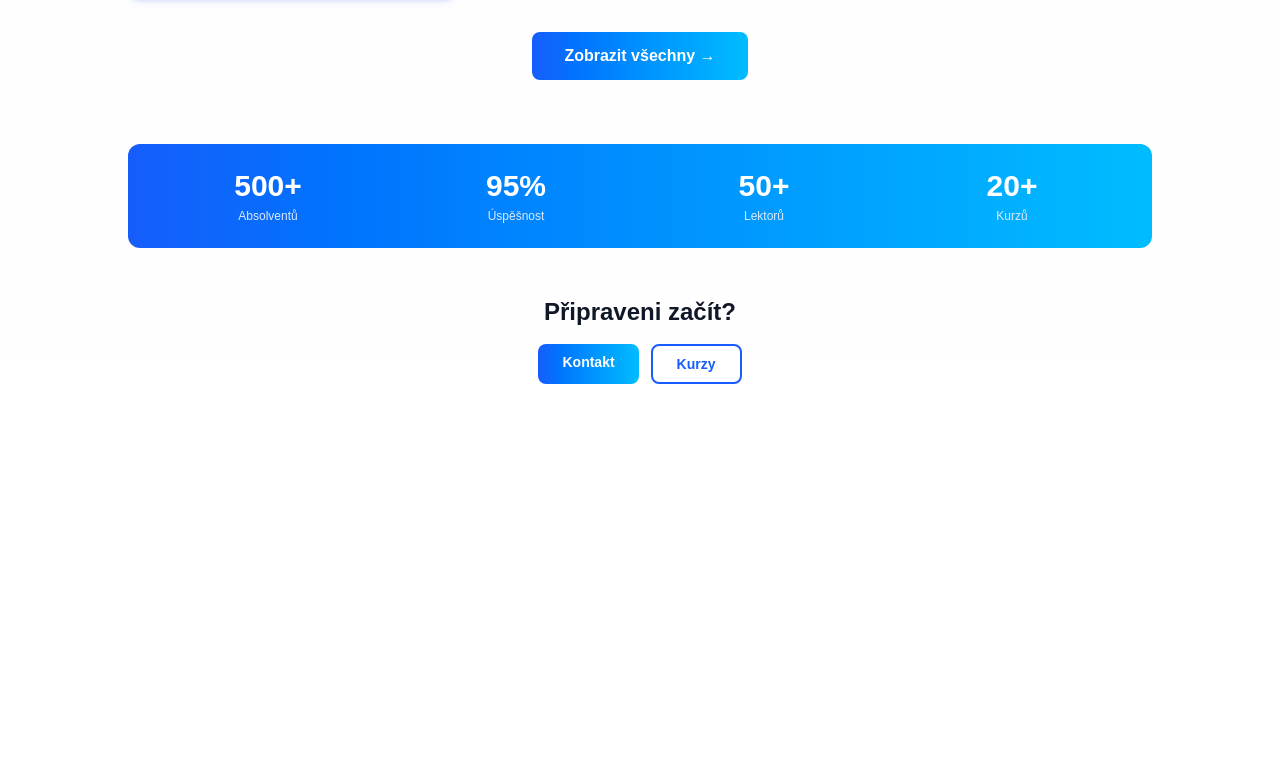
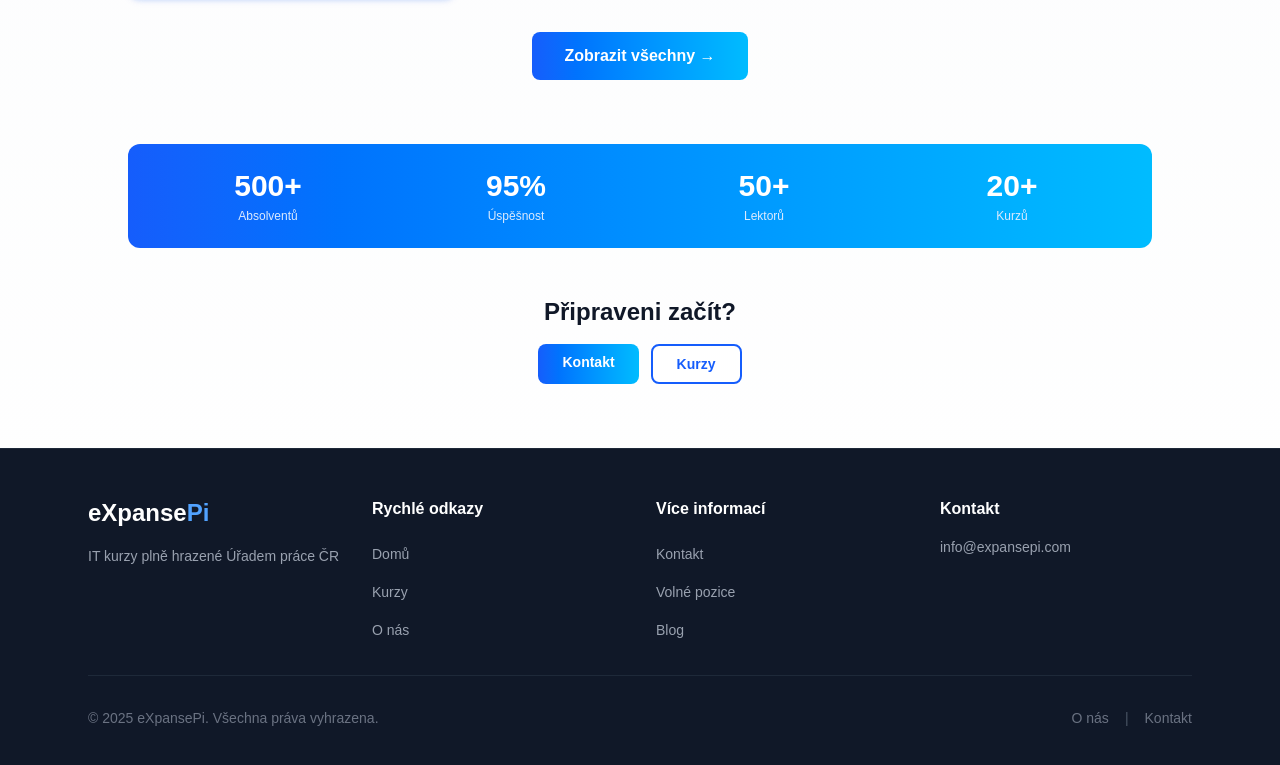
Before and after one commit to eXpansePi/expansepi, a Next.js app: page /cs/home in a window 1280 px wide. Shown: the part 1271-2036 px from the top of the page. Before the commit the page ends 1719 px from the top, so only its background shows below. Built offline with nearby package versions, Linux system fonts and the light colour scheme; no server answers.

Commit message:
Add Footer component and update page layouts with flexbox

```diff
--- /dev/null
+++ b/app/[lang]/components/Footer.tsx
@@ -0,0 +1,126 @@
+"use client"
+
+import Link from "next/link"
+import { isValidLanguage, type Language } from "@/i18n/config"
+import { getRoutePath } from "@/lib/routes"
+
+interface FooterProps {
+  lang: string
+  t: any
+}
+
+export default function Footer({ lang, t }: FooterProps) {
+  const currentLang = (isValidLanguage(lang) ? lang : 'cs') as Language
+
+  const footerLinks = [
+    { href: getRoutePath(currentLang, 'home'), label: t.common.home },
+    { href: getRoutePath(currentLang, 'courses'), label: t.common.courses },
+    { href: getRoutePath(currentLang, 'about'), label: t.common.about },
+    { href: getRoutePath(currentLang, 'contact'), label: t.common.contact },
+    { href: getRoutePath(currentLang, 'vacancies'), label: t.common.vacancies },
+    { href: getRoutePath(currentLang, 'blog'), label: t.common.blog },
+  ]
+
+  const currentYear = new Date().getFullYear()
+
+  return (
+    <footer className="bg-gray-900 text-gray-300 border-t border-gray-800">
+      <div className="max-w-6xl mx-auto px-4 sm:px-6 py-8 sm:py-12">
+        <div className="grid grid-cols-1 sm:grid-cols-2 lg:grid-cols-4 gap-6 sm:gap-8 mb-6 sm:mb-8">
+          {/* Brand */}
+          <div className="col-span-1 sm:col-span-2 lg:col-span-1">
+            <Link href={`/${currentLang}`} className="text-xl sm:text-2xl font-bold hover:opacity-80 transition-opacity mb-4 inline-block">
+              <span className="text-white">eXpanse</span><span className="text-blue-400">Pi</span>
+            </Link>
+            <p className="text-sm text-gray-400 leading-relaxed">
+              {currentLang === 'cs'
+                ? 'IT kurzy plně hrazené Úřadem práce ČR'
+                : currentLang === 'en'
+                ? 'IT courses fully funded by the Czech Labour Office'
+                : 'IT курсы, полностью финансируемые Чешским центром занятости'}
+            </p>
+          </div>
+
+          {/* Quick Links */}
+          <div>
+            <h3 className="text-white font-semibold mb-4 text-sm sm:text-base">
+              {currentLang === 'cs' ? 'Rychlé odkazy' : currentLang === 'en' ? 'Quick Links' : 'Быстрые ссылки'}
+            </h3>
+            <ul className="space-y-2">
+              {footerLinks.slice(0, 3).map((link) => (
+                <li key={link.href}>
+                  <Link
+                    href={link.href}
+                    className="text-sm text-gray-400 hover:text-blue-400 transition-colors"
+                  >
+                    {link.label}
+                  </Link>
+                </li>
+              ))}
+            </ul>
+          </div>
+
+          {/* More Links */}
+          <div>
+            <h3 className="text-white font-semibold mb-4 text-sm sm:text-base">
+              {currentLang === 'cs' ? 'Více informací' : currentLang === 'en' ? 'More Info' : 'Больше информации'}
+            </h3>
+            <ul className="space-y-2">
+              {footerLinks.slice(3).map((link) => (
+                <li key={link.href}>
+                  <Link
+                    href={link.href}
+                    className="text-sm text-gray-400 hover:text-blue-400 transition-colors"
+                  >
+                    {link.label}
+                  </Link>
+                </li>
+              ))}
+            </ul>
+          </div>
+
+          {/* Contact Info */}
+          <div>
+            <h3 className="text-white font-semibold mb-4 text-sm sm:text-base">
+              {t.common.contact}
+            </h3>
+            <ul className="space-y-2 text-sm text-gray-400">
+              <li>
+                <a
+                  href="mailto:info@expansepi.com"
+                  className="hover:text-blue-400 transition-colors"
+                >
+                  info@expansepi.com
+                </a>
+              </li>
+            </ul>
+          </div>
+        </div>
+
+        {/* Bottom Bar */}
+        <div className="border-t border-gray-800 pt-6 sm:pt-8 mt-6 sm:mt-8">
+          <div className="flex flex-col sm:flex-row justify-between items-center gap-4">
+            <p className="text-xs sm:text-sm text-gray-500 text-center sm:text-left">
+              © {currentYear} eXpansePi. {currentLang === 'cs' ? 'Všechna práva vyhrazena.' : currentLang === 'en' ? 'All rights reserved.' : 'Все права защищены.'}
+            </p>
+            <div className="flex gap-4 text-xs sm:text-sm text-gray-500">
+              <Link
+                href={getRoutePath(currentLang, 'about')}
+                className="hover:text-blue-400 transition-colors"
+              >
+                {currentLang === 'cs' ? 'O nás' : currentLang === 'en' ? 'About' : 'О нас'}
+              </Link>
+              <span className="text-gray-600">|</span>
+              <Link
+                href={getRoutePath(currentLang, 'contact')}
+                className="hover:text-blue-400 transition-colors"
+              >
+                {t.common.contact}
+              </Link>
+            </div>
+          </div>
+        </div>
+      </div>
+    </footer>
+  )
+}
--- a/app/[lang]/home/page.tsx
+++ b/app/[lang]/home/page.tsx
@@ -1,6 +1,7 @@
 import type { Metadata } from "next"
 import Link from "next/link"
 import Navigation from "../components/Navigation"
+import Footer from "../components/Footer"
 import { getTranslations } from "@/i18n/index"
 import { isValidLanguage, defaultLanguage, type Language } from "@/i18n/config"
 import { getActiveCourses } from "@/data/courses"
@@ -121,9 +122,9 @@ export default async function HomePage({ params }: HomePageProps) {
   }
 
   return (
-    <div className="min-h-screen bg-gradient-to-b from-gray-50 to-white">
+    <div className="min-h-screen bg-gradient-to-b from-gray-50 to-white flex flex-col">
       <Navigation activePage={getRoutePath(lang, 'home')} lang={lang} t={t} />
-      <main className="pt-20 sm:pt-24 pb-12 sm:pb-16 px-4 sm:px-6">
+      <main className="pt-20 sm:pt-24 pb-12 sm:pb-16 px-4 sm:px-6 flex-grow">
         <div className="max-w-5xl mx-auto w-full">
           <div className="text-center mb-8 sm:mb-12">
             <h1 className="text-2xl sm:text-3xl md:text-4xl font-bold text-gray-900 mb-3 sm:mb-4">
@@ -267,6 +268,7 @@ export default async function HomePage({ params }: HomePageProps) {
           </div>
         </div>
       </main>
+      <Footer lang={lang} t={t} />
     </div>
   )
 }
--- a/app/[lang]/kontakt/page.tsx
+++ b/app/[lang]/kontakt/page.tsx
@@ -1,5 +1,6 @@
 import type { Metadata } from "next"
 import Navigation from "../components/Navigation"
+import Footer from "../components/Footer"
 import { getTranslations } from "@/i18n/index"
 import { isValidLanguage, defaultLanguage, type Language } from "@/i18n/config"
 import ContactForm from "./ContactForm"
@@ -46,9 +47,9 @@ export default async function ContactPage({ params }: ContactPageProps) {
   const t = getTranslations(lang)
 
   return (
-    <div className="min-h-screen bg-gradient-to-b from-gray-50 to-white">
+    <div className="min-h-screen bg-gradient-to-b from-gray-50 to-white flex flex-col">
       <Navigation activePage={getRoutePath(lang, 'contact')} lang={lang} t={t} />
-      <main className="pt-20 sm:pt-24 pb-12 sm:pb-16 px-4 sm:px-6">
+      <main className="pt-20 sm:pt-24 pb-12 sm:pb-16 px-4 sm:px-6 flex-grow">
         <div className="max-w-3xl mx-auto">
           <h1 className="text-2xl sm:text-3xl md:text-4xl font-bold text-gray-900 mb-3 sm:mb-4">{t.contact.title}</h1>
           <p className="text-base sm:text-lg text-gray-700 mb-6 sm:mb-8">{t.contact.description}</p>
@@ -133,6 +134,7 @@ export default async function ContactPage({ params }: ContactPageProps) {
           </div>
         </div>
       </main>
+      <Footer lang={lang} t={t} />
     </div>
   )
 }
--- a/app/[lang]/kurzy/page.tsx
+++ b/app/[lang]/kurzy/page.tsx
@@ -1,5 +1,6 @@
 import type { Metadata } from "next"
 import Navigation from "../components/Navigation"
+import Footer from "../components/Footer"
 import { getTranslations } from "@/i18n/index"
 import { isValidLanguage, defaultLanguage, type Language } from "@/i18n/config"
 import { getActiveCourses, getUpcomingCourses } from "@/data/courses"
@@ -80,9 +81,9 @@ export default async function CoursesPage({ params }: CoursesPageProps) {
   const upcomingCourses = getUpcomingCourses(lang)
 
   return (
-    <div className="min-h-screen bg-gradient-to-b from-gray-50 to-white">
+    <div className="min-h-screen bg-gradient-to-b from-gray-50 to-white flex flex-col">
       <Navigation activePage={getRoutePath(lang, 'courses')} lang={lang} t={t} />
-      <main className="pt-20 sm:pt-24 pb-12 sm:pb-16 px-4 sm:px-6">
+      <main className="pt-20 sm:pt-24 pb-12 sm:pb-16 px-4 sm:px-6 flex-grow">
         <div className="max-w-4xl mx-auto">
           <h1 className="text-2xl sm:text-3xl md:text-4xl font-bold text-gray-900 mb-2 sm:mb-3">{t.courses.title}</h1>
           <p className="text-base sm:text-lg text-gray-700 mb-6 sm:mb-8">{t.courses.title}</p>
@@ -110,6 +111,7 @@ export default async function CoursesPage({ params }: CoursesPageProps) {
           )}
         </div>
       </main>
+      <Footer lang={lang} t={t} />
     </div>
   )
 }
--- a/app/[lang]/o-nas/page.tsx
+++ b/app/[lang]/o-nas/page.tsx
@@ -1,5 +1,6 @@
 import type { Metadata } from "next"
 import Navigation from "../components/Navigation"
+import Footer from "../components/Footer"
 import { getTranslations } from "@/i18n/index"
 import { isValidLanguage, defaultLanguage, type Language } from "@/i18n/config"
 import { getRoutePath, getAllRoutePaths } from "@/lib/routes"
@@ -94,9 +95,9 @@ export default async function AboutPage({ params }: AboutPageProps) {
   const regularContent = content && content.length > 1 ? content.slice(1) : undefined
 
   return (
-    <div className="min-h-screen bg-gradient-to-b from-gray-50 to-white">
+    <div className="min-h-screen bg-gradient-to-b from-gray-50 to-white flex flex-col">
       <Navigation activePage={getRoutePath(lang, 'about')} lang={lang} t={t} />
-      <main className="pt-20 sm:pt-24 pb-12 sm:pb-16 px-4 sm:px-6">
+      <main className="pt-20 sm:pt-24 pb-12 sm:pb-16 px-4 sm:px-6 flex-grow">
         <div className="max-w-4xl mx-auto">
           <h1 className="text-2xl sm:text-3xl md:text-4xl font-bold text-gray-900 mb-8 sm:mb-10">{t.about.title}</h1>
 
@@ -188,6 +189,7 @@ export default async function AboutPage({ params }: AboutPageProps) {
           )}
         </div>
       </main>
+      <Footer lang={lang} t={t} />
     </div>
   )
 }
```
